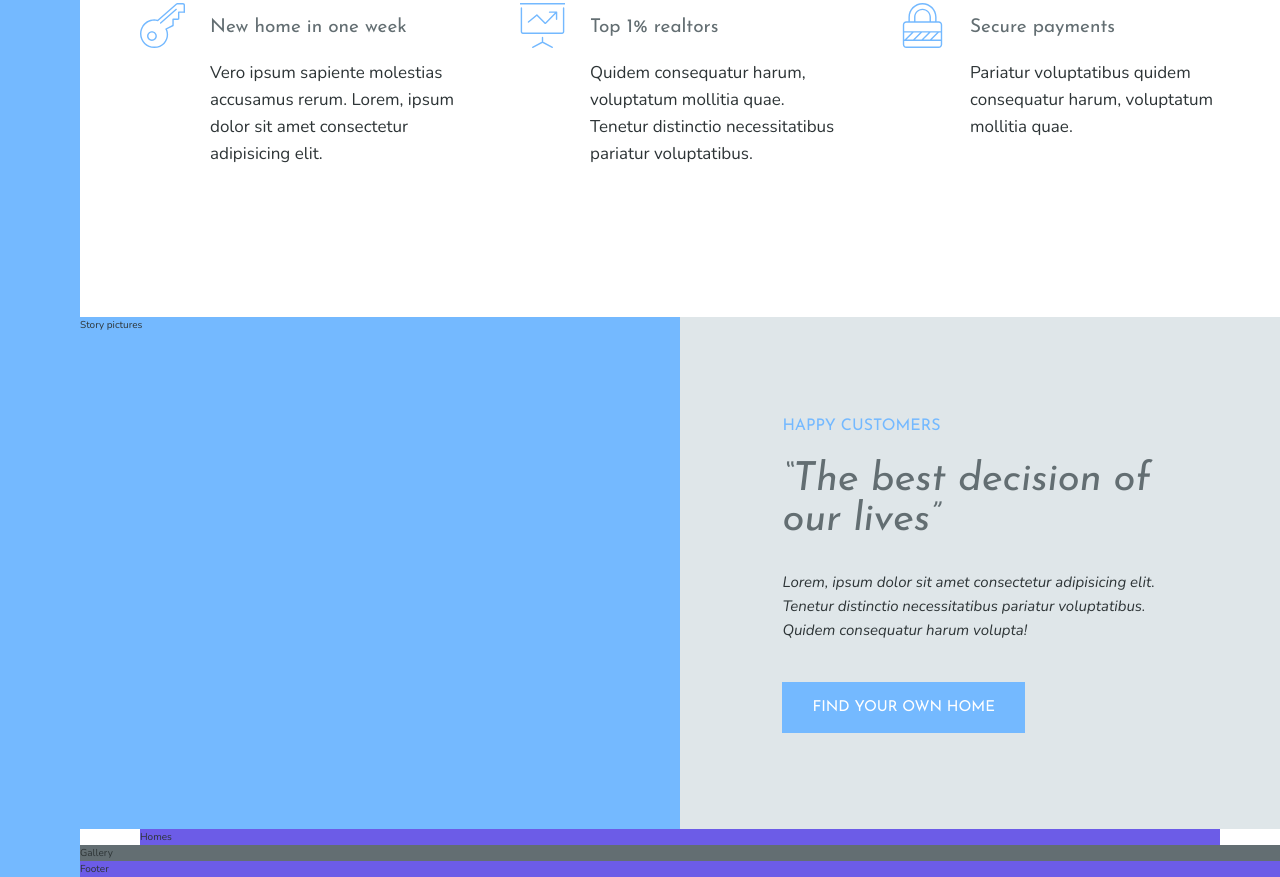
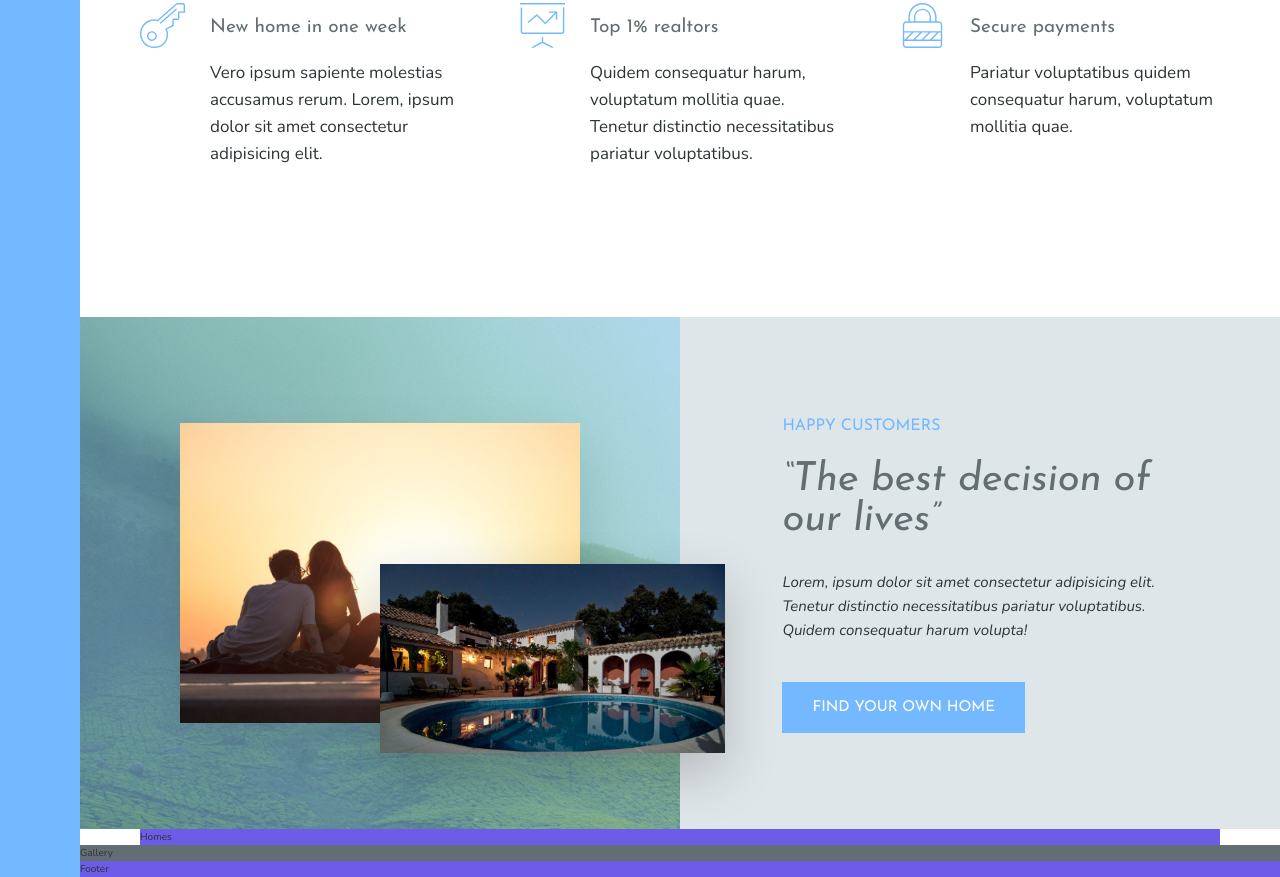
Before and after one commit to thomaschsu/housing-template, a website: page index.html in a window 1280 px wide. Shown: the part 991-1868 px from the top of the page. Drawn offline with nearby package versions, Linux system fonts and the light colour scheme.

Commit message:
Finished story section

```diff
--- a/index.html
+++ b/index.html
@@ -77,7 +77,8 @@
         </div>
     </section>
     <div class="story__pictures">
-        Story pictures
+        <img src="img/story-1.jpeg" alt="Couple with new house" class="story__img--1">
+        <img src="img/story-2.jpeg" alt="New House" class="story__img--2">
     </div>
     <div class="story__content">
         <h3 class="heading-3 mb-sm">Happy Customers</h3>
--- a/sass/_story.scss
+++ b/sass/_story.scss
@@ -2,7 +2,28 @@
     &__pictures {
         background-color: $color-primary;
         grid-column: full-start / col-end 4;
+        background-image: linear-gradient(rgba($color-primary, .5), rgba($color-primary, .5)), url(../img/back.jpg);
+        display: grid;
+        grid-template-rows: repeat(6, 1fr);
+        grid-template-columns: repeat(6, 1fr);
+        align-items: center;
     }
+
+    &__img--1 {
+        width: 100%;
+        grid-row: 2 / 6;
+        grid-column: 2 / 6;
+        box-shadow: 0 2rem 5rem rgba(#000, .1);
+    }
+
+    &__img--2 {
+        width: 115%;
+        grid-row: 4 / 6;
+        grid-column: 4 / 7;
+        z-index: 20;
+        box-shadow: 0 2rem 5rem rgba(#000, .2);
+    }
+
     &__content {
         background-color: $color-grey-light-1;
         grid-column: col-start 5 / full-end;
@@ -15,6 +36,7 @@
         align-content: center;
         justify-items: start;
     }
+
     &__text {
         font-size: 1.5rem;
         font-style: italic;
```
Also changed, not shown: css/style.css.
